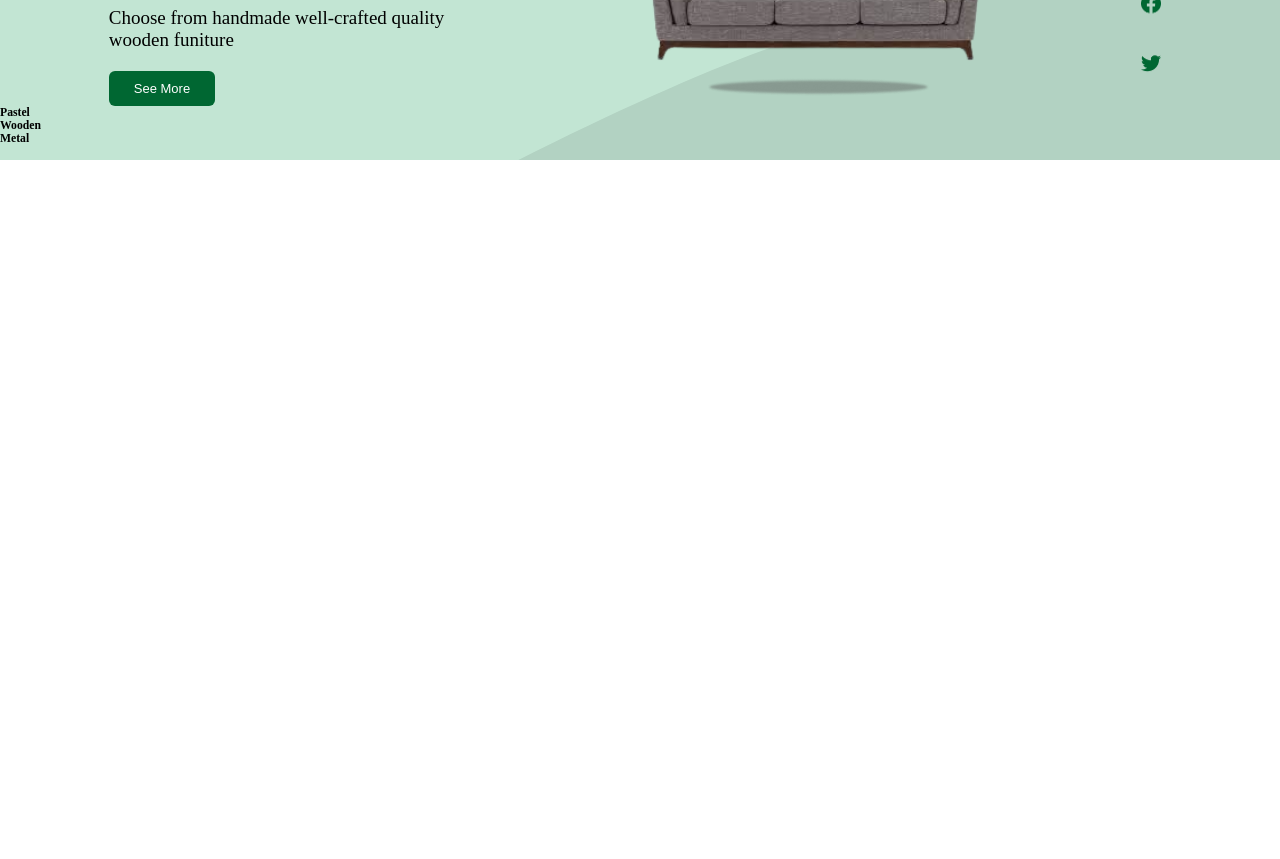
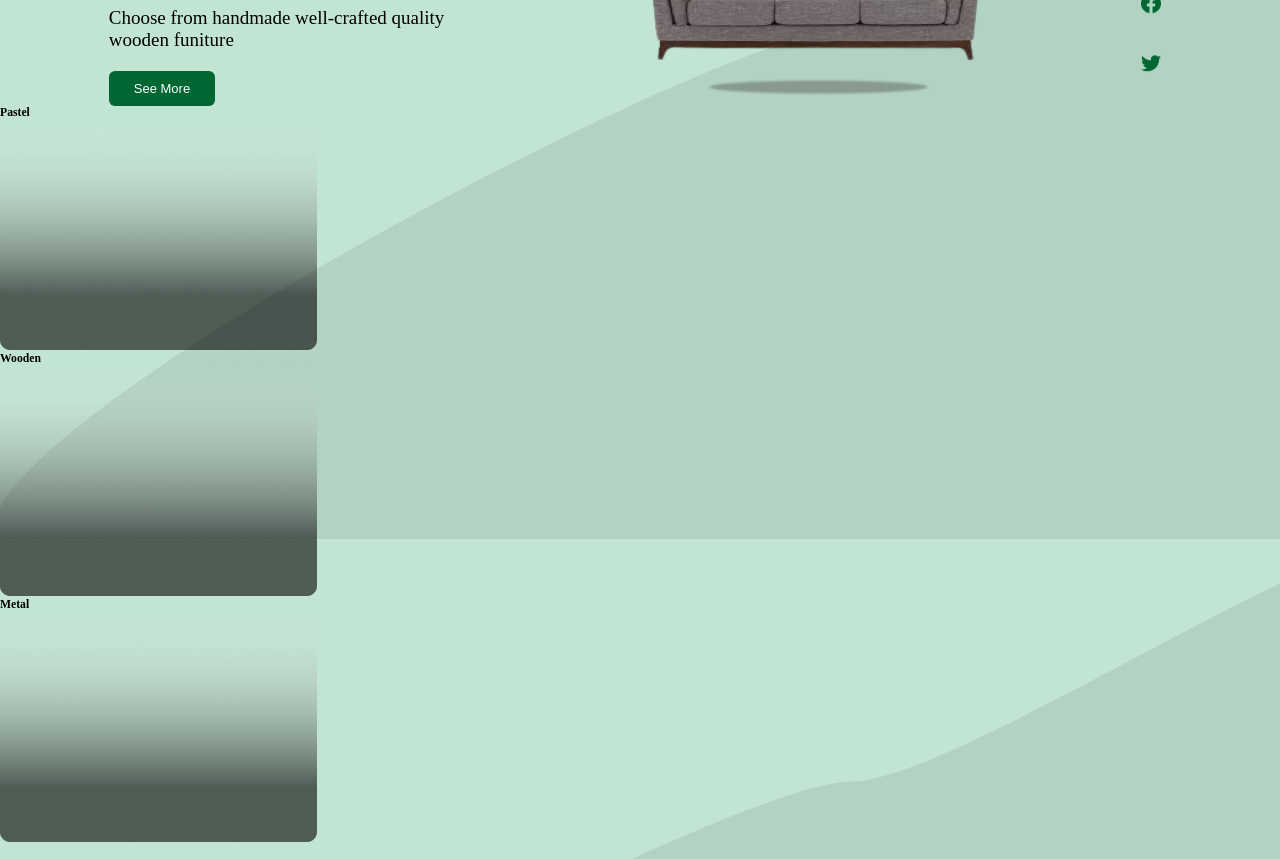
Before and after one commit to GentleMizt/Furniture-website, a plain HTML site: page Raji work/index.html in a window 1280 px wide. Shown: the part 215-1074 px from the top of the page. Before the commit the page ends 800 px from the top, so only its background shows below. Drawn offline with Linux system fonts and the light colour scheme.

Commit message:
progress

```diff
--- a/Raji work/index.html
+++ b/Raji work/index.html
@@ -58,14 +58,15 @@
         <div class="furn-rtgs">
             <div class="furn-divs">
                 <h3>Pastel</h3>
+                <img src="./resrc img/Rectangle 5.png" alt="furn-imgs">
             </div>
             <div class="furn-divs">
                 <h3>Wooden</h3>
-
+                <img src="./resrc img/Rectangle 7.png" alt="furn-imgs">
             </div>
             <div class="furn-divs">
                 <h3>Metal</h3>
-
+                <img src="./resrc img/Rectangle 5.png" alt="furn-imgs">
             </div>
             <div class="furn-divs">
 
```
